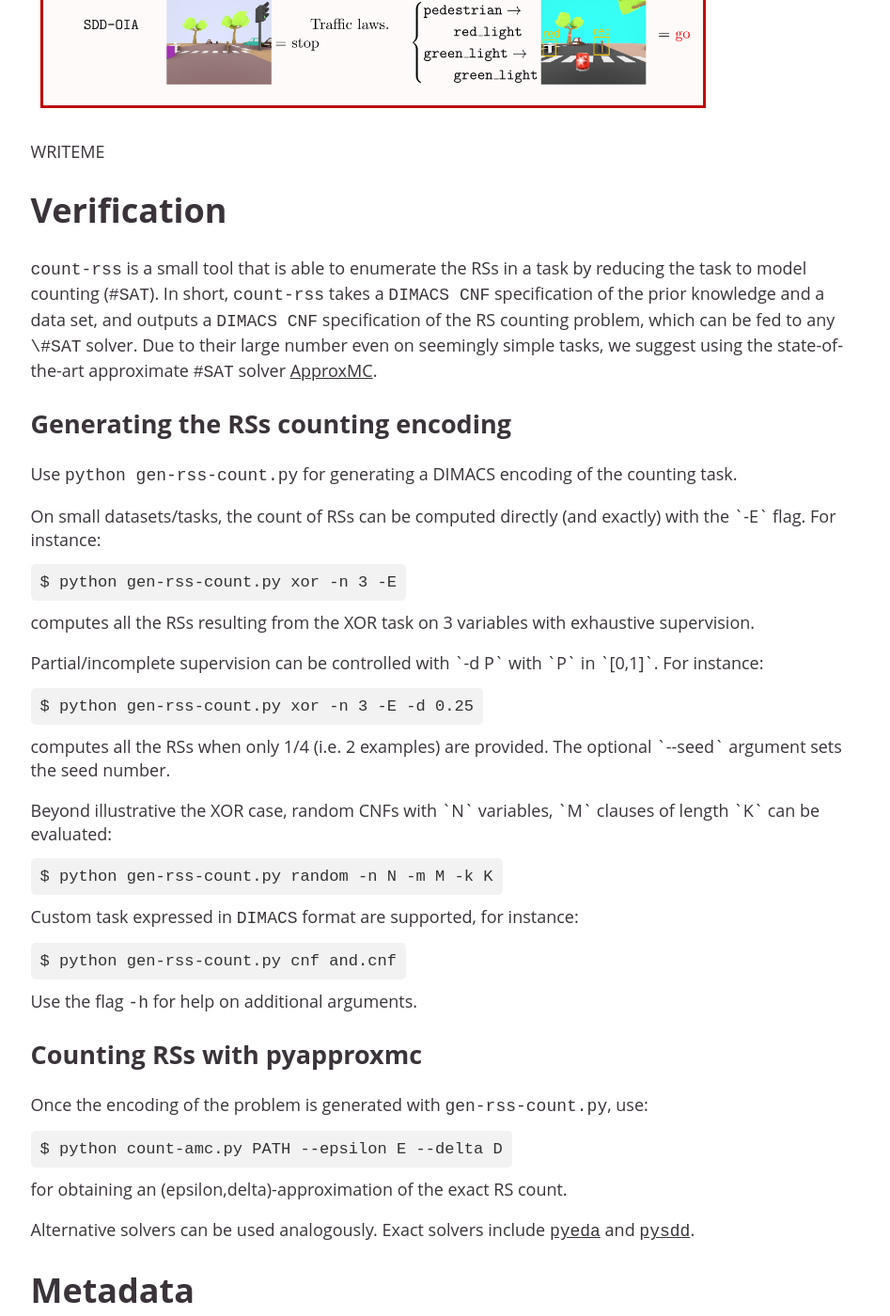
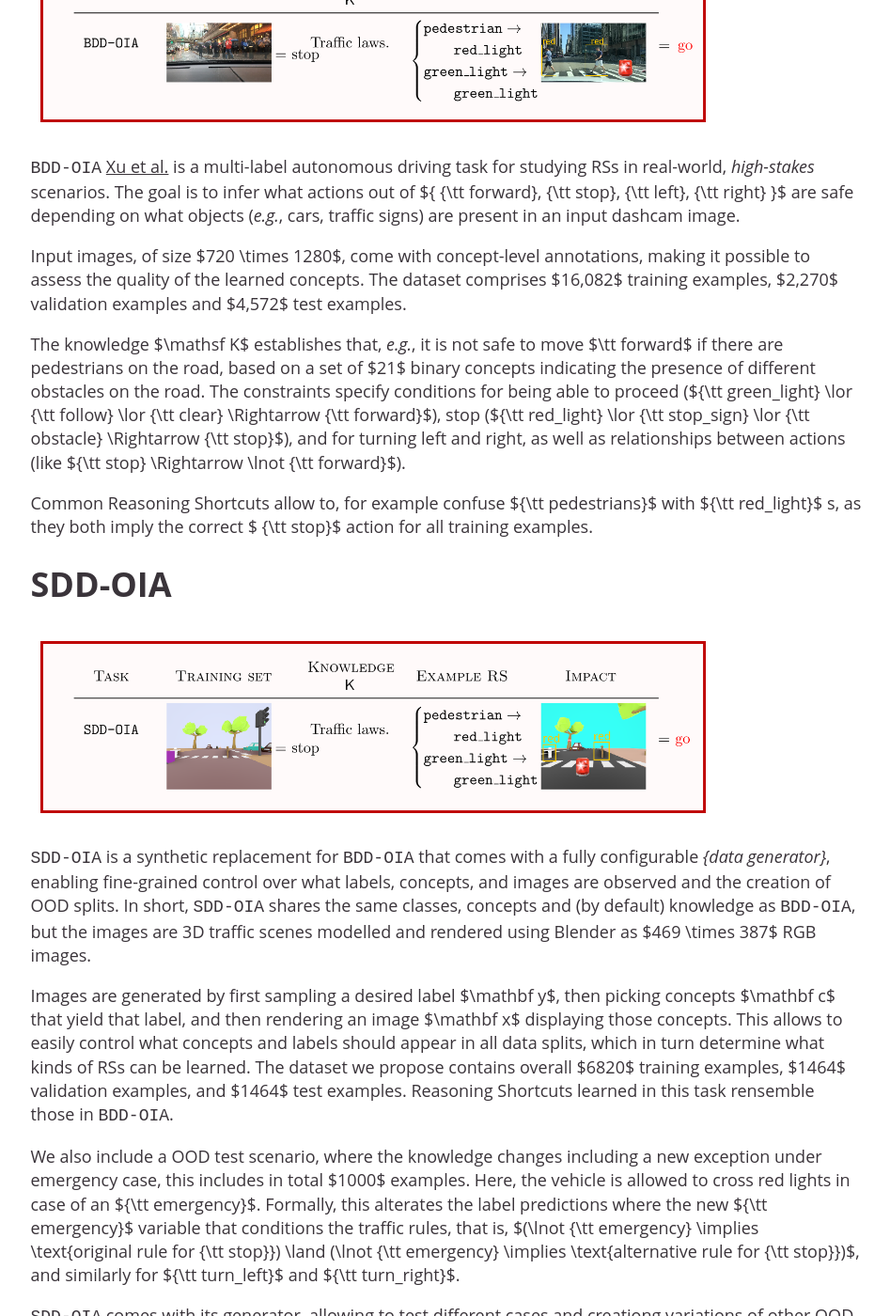
Before and after one commit to unitn-sml/rsbench, a Jekyll site: the page built from index.md, in a window 1280 px wide and 1400 px high, scrolled down 6161 px. Shown: the whole window at 94% size, without its empty margins (165-1112 px from the left). Built offline with Jekyll 4.4.1, drawn with Linux system fonts in a browser that asks for light colours; some of the changed text lies outside the part shown.

Commit message:
added clevr+bddoia+sddoia

```diff
--- a/index.md
+++ b/index.md
@@ -158,31 +158,56 @@ contradiction.
 
 <img src="assets/images/rsbench-kandlogic.png" alt="kandlogic" width="80%" height="auto">
 
-This task, inspired by Wassily Kandinsky's paintings and [Mueller and Holzinger 2021](https://www.sciencedirect.com/science/article/pii/S0004370221000977) requires simple (but non-trivial) perceptual processing and relatively complex reasoning in classifying logical patterns on sets of images comprising different shapes and colors. For example,
-each input can comprise two $$64 \times 64$$ images, i.e., $$x = (x_1, x_2)$$, each depicting three geometric primitives with different shapes (`square`, `triangle`, `circle`) and colors (`red`, `blue`, `yellow`). The goal is to predict whether $$x_1$$ and $$x_2$$ fit the same predefined logical pattern or not. The pattern is built out of predicates like `all primitives in the image have a different color`, `all primitives have the same color`, and `exactly two primitives have the same shape`.
+This task, inspired by Wassily Kandinsky's paintings and [Mueller and Holzinger 2021](https://www.sciencedirect.com/science/article/pii/S0004370221000977) requires simple (but non-trivial) perceptual processing and relatively complex reasoning in classifying logical patterns on sets of images comprising different shapes and colors. For example, each input can comprise two $64 \times 64$ images, i.e., $x = (x_1, x_2)$, each depicting three geometric primitives with different shapes (`square`, `triangle`, `circle`) and colors (`red`, `blue`, `yellow`). The goal is to predict whether $x_1$ and $x_2$ fit the same predefined logical pattern or not. The pattern is built out of predicates like `all primitives in the image have a different color`, `all primitives have the same color`, and `exactly two primitives have the same shape`.
 
-Unlike `MNLogic`, in `Kand-Logic` each primitive has multiple attributes that cannot easily be processed separately.  This means that RSs can easily appear, e.g., confuse shape with color when either is sufficient to entail the right prediction, as in the example above. We provide the data set used in [Marconato et al. 2024](https://arxiv.org/abs/2402.12240) ($$3$$ images per input with $$3$$ primitives each) and a generator that allows configuring the number of images and primitives per input and the pattern itself.
+Unlike `MNLogic`, in `Kand-Logic` each primitive has multiple attributes that cannot easily be processed separately.  This means that RSs can easily appear, e.g., confuse shape with color when either is sufficient to entail the right prediction, as in the example above. We provide the data set used in [Marconato et al. 2024](https://arxiv.org/abs/2402.12240) ($3$ images per input with $3$ primitives each) and a generator that allows configuring the number of images and primitives per input and the pattern itself.
 
 
 # CLE4EVR
 
 <img src="assets/images/rsbench-cle4evr.png" alt="cle4evr" width="80%" height="auto">
 
-WRITEME
+
+``CLE4EVR``  focuses on logical reasoning over three-dimensional scenes, inspired by ``CLEVR`` [Johnson et al.](https://cs.stanford.edu/people/jcjohns/clevr/) and  ``CLEVR-HANS`` [Stammer et al.](https://github.com/ml-research/CLEVR-Hans).
+
+Each input image $x$, of size $240 \times 320$, contains a variable number of objects differing in size ($3$ possible values), shape ($10$), color ($10$), material ($2$), position (real), and rotation (real), and the goal is to determine whether the objects satisfy a pre-specified rule that depends on all discrete attributes of the objects in the scene. Example of shapes are ``sphere``, ``pyramid``, and ``diamonds``.
+
+The default knowledge $\mathsf K$ is designed to induce Reasoning Shortcuts: it asserts that an image $x$ is positive iff at least two objects $x_i$ and $x_j$ have the same color and shape, _i.e._, $\exists i \ne j \ . \ ({\tt sha}(x_i) = {\tt sha}(x_j)) \land ({\tt col}(x_i) = {\tt col}(x_j))$. Reasoning Shortcuts, include confusing one shape for one another, or confusing colors for shapes and vice versa. For example, a model may associate ``red pyramid`` to ``gray sphere`` while yielding perfect task accuracy.
+
+The generator allows to customize the number of objects per image, the knowledge, and whether occlusion is allowed.
+
+
+
 
 
 # BDD-OIA
 
 <img src="assets/images/rsbench-bddoia.png" alt="bddoia" width="80%" height="auto">
 
-WRITEME
+``BDD-OIA`` [Xu et al.](https://twizwei.github.io/bddoia_project/) is a multi-label autonomous driving task for studying RSs in real-world, _high-stakes_ scenarios.
+The goal is to infer what actions out of $\{ {\tt forward}, {\tt stop}, {\tt left}, {\tt right} \}$ are safe depending on what objects (_e.g._, cars, traffic signs) are present in an input dashcam image.
+
+Input images, of size $720 \times 1280$, come with concept-level annotations, making it possible to assess the quality of the learned concepts.  The dataset comprises $16,082$ training examples, $2,270$ validation examples and $4,572$ test examples.
+
+The knowledge $\mathsf K$ establishes that, _e.g._, it is not safe to move $\tt forward$ if there are pedestrians on the road, based on a set of $21$ binary concepts indicating the presence of different obstacles on the road.
+The constraints specify conditions for being able to proceed (${\tt green\_light} \lor {\tt follow} \lor {\tt clear} \Rightarrow {\tt forward}$), stop (${\tt red\_light} \lor {\tt stop\_sign} \lor {\tt obstacle} \Rightarrow {\tt stop}$), and for turning left and right, as well as relationships between actions (like ${\tt stop} \Rightarrow \lnot {\tt forward}$).
+
+Common Reasoning Shortcuts allow to, for example confuse ${\tt pedestrians}$ with ${\tt red\_light}$ s, as they both imply the correct $ {\tt stop}$  action for all training examples.
 
 
 # SDD-OIA
 
 <img src="assets/images/rsbench-sddoia.png" alt="sddoia" width="80%" height="auto">
 
-WRITEME
+``SDD-OIA`` is a synthetic replacement for ``BDD-OIA`` that comes with a fully configurable _{data generator}_, enabling fine-grained control over what labels, concepts, and images are observed and the creation of OOD splits.
+In short, ``SDD-OIA`` shares the same classes, concepts and (by default) knowledge as ``BDD-OIA``, but the images are 3D traffic scenes modelled and rendered using Blender as $469 \times 387$ RGB images.
+
+Images are generated by first sampling a desired label $\mathbf y$, then picking concepts $\mathbf c$ that yield that label, and then rendering an image $\mathbf x$ displaying those concepts.  This allows to easily control what concepts and labels should appear in all data splits, which in turn determine what kinds of RSs can be learned. The dataset we propose contains overall $6820$ training examples, $1464$ validation examples, and $1464$ test examples. Reasoning Shortcuts learned in this task rensemble those in ``BDD-OIA``.
+
+We also include a OOD test scenario, where the knowledge changes including a new exception under emergency case, this includes in total $1000$ examples.
+Here, the vehicle is allowed to cross red lights in case of an ${\tt emergency}$. Formally, this alterates the label predictions where the new ${\tt emergency}$ variable that conditions the traffic rules, that is, $(\lnot {\tt emergency} \implies \text{original rule for {\tt stop}}) \land (\lnot {\tt emergency} \implies \text{alternative rule for {\tt stop}})$, and similarly for ${\tt turn\_left}$ and ${\tt turn\_right}$.
+
+``SDD-OIA`` comes with its generator, allowing to test different cases and creationg variations of other OOD scenarios can be created.
 
 
 <h1><a name="verification">Verification</a></h1>
```
